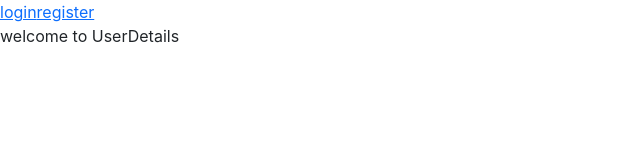
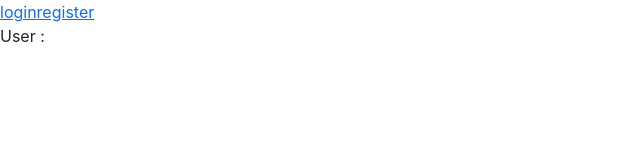
Before and after one commit to nltr2/LearningReact, a React (Create React App) app in the folder myapp/: page /userdetails in a window 1280 px wide. Shown: the top 160 px of the page, without its empty margins (0-640 px from the left). Built offline with nearby package versions, Linux system fonts and the light colour scheme.

Commit message:
passing user params in route. access using http://localhost:3000/userdetails/na1

```diff
--- a/myapp/src/components/routingDemo/Routes.tsx
+++ b/myapp/src/components/routingDemo/Routes.tsx
@@ -17,7 +17,7 @@ import UserDetails from './UserDetails'
             <Route path='/' component={Login} exact={true}/>
             <Route path='/login' component={Login}/>
             <Route path='/portfolio' component={PortFolio}/>
-            <Route path='/userdetails' component={UserDetails}/>
+            <Route path='/userdetails/:name?' component={UserDetails}/>
             <Route path='/register' component={Register}/>
             <Route component={PageNotFound}/>
         </Switch>
--- a/myapp/src/components/routingDemo/UserDetails.tsx
+++ b/myapp/src/components/routingDemo/UserDetails.tsx
@@ -1,11 +1,15 @@
 import React from 'react'
+import { useParams } from 'react-router-dom'
 
-
+interface UserD{
+    name:string
+}
  const UserDetails=() =>{
 
+    const {name} = useParams<UserD>()
     return (
         <div>
-            <p> welcome to UserDetails</p>
+            <p> User : {name}</p>
         </div>
     )
 }
```
